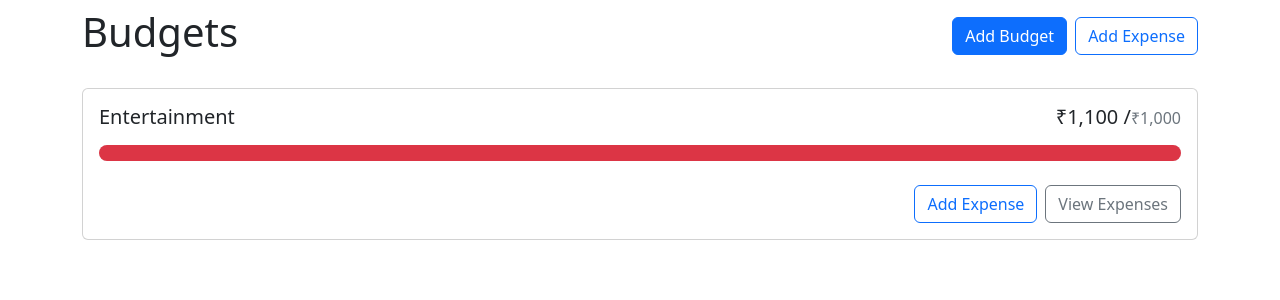
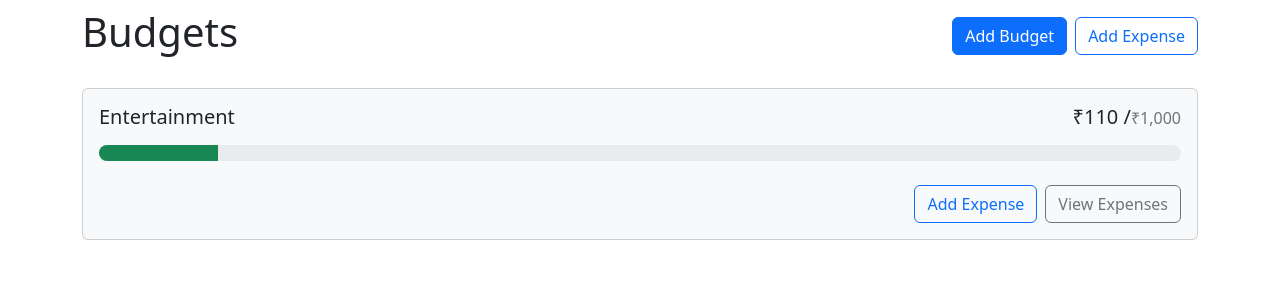
Before and after one commit to AyonMandal/BudgetAppWithContext, a React (Create React App) app: page / in a window 1280 px wide. Shown: the top 300 px of the page. Built offline with nearby package versions, Linux system fonts and the light colour scheme.

Commit message:
Basic Layout Completed

```diff
--- a/src/App.js
+++ b/src/App.js
@@ -11,7 +11,12 @@ const App = () => {
         <Button variant="primary">Add Budget</Button>
         <Button variant="outline-primary">Add Expense</Button>
       </Stack>
-      <BudgetCard name="Entertainment" amount={1100} maxAmount={1000} />
+      <BudgetCard
+        name="Entertainment"
+        amount={110}
+        maxAmount={1000}
+        bgGray={true}
+      />
     </Container>
   );
 };
--- a/src/components/BudgetCard.js
+++ b/src/components/BudgetCard.js
@@ -4,8 +4,14 @@ import { Card, ProgressBar, Stack } from "react-bootstrap";
 import { currencyFormatter } from "../utils/CurrencyFormatter";
 
 const BudgetCard = (props) => {
+  const classNames = [];
+  if (props.amount > props.maxAmount) {
+    classNames.push("bg-danger", "bg-opacity-10");
+  } else if (props.bgGray) {
+    classNames.push("bg-light");
+  }
   return (
-    <Card>
+    <Card className={classNames.join(" ")}>
       <Card.Body>
         <Card.Title className="d-flex justify-content-between align-items-baseline fw-normal mb-3">
           <div className="me-2">{props.name}</div>
```
